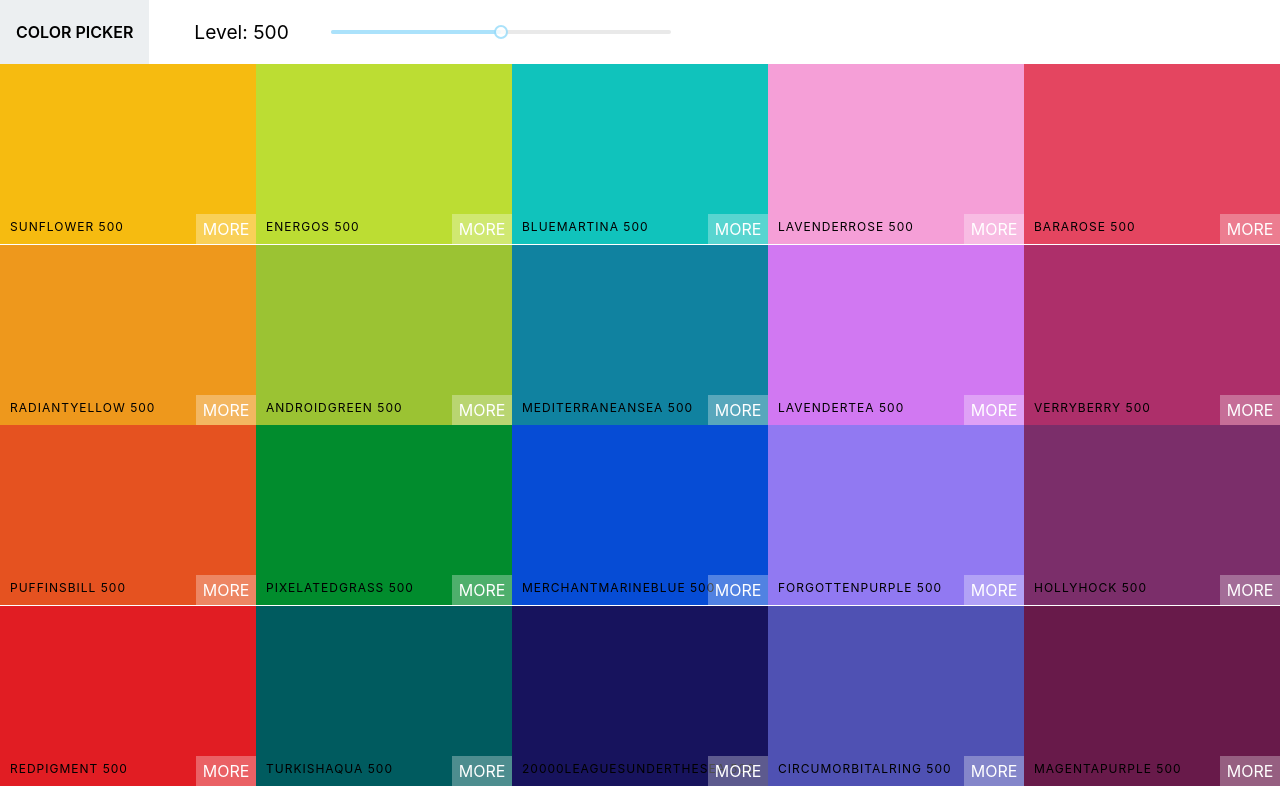
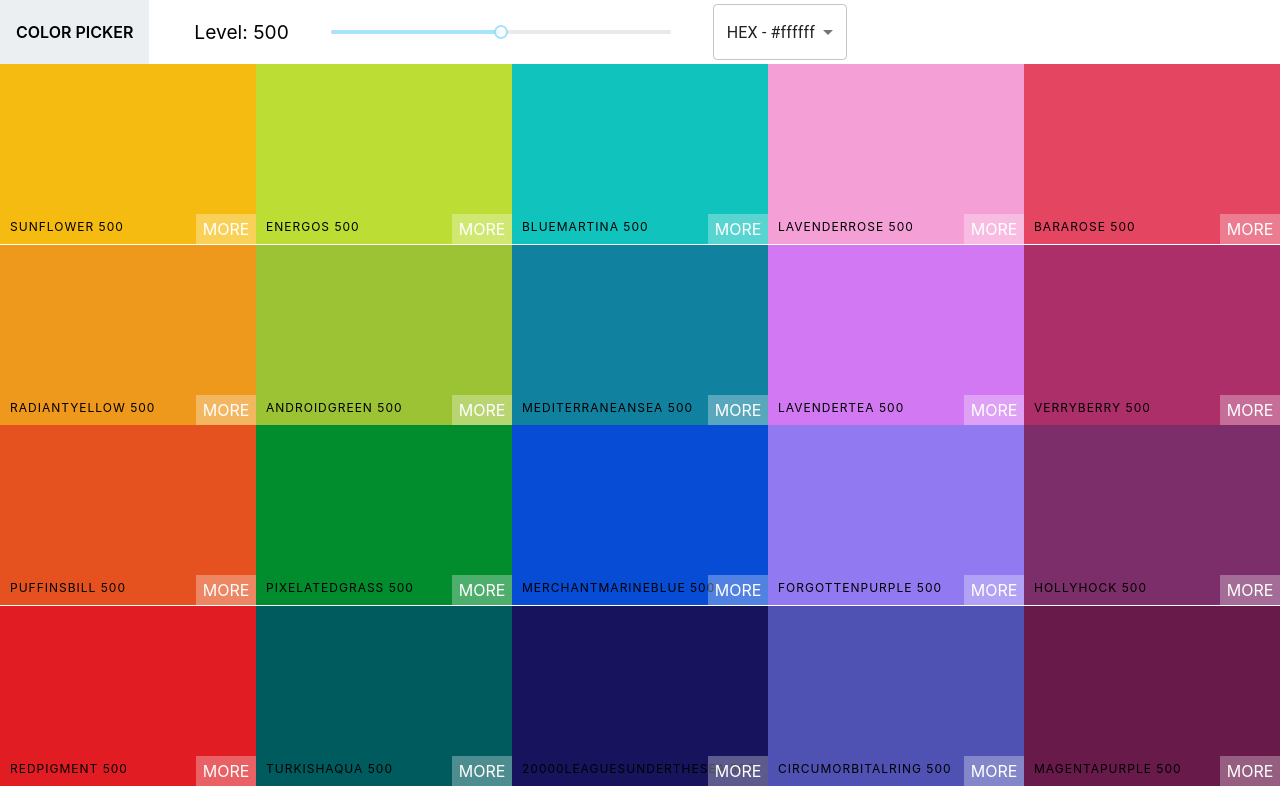
Before and after one commit to MarcuAdrian18/color-palettes-project, a React (Create React App) app: page / in a window 1280 px wide. Built offline with nearby package versions, Linux system fonts and the light colour scheme.

Commit message:
Material UI dropdown menu was added

```diff
--- a/package.json
+++ b/package.json
@@ -3,6 +3,10 @@
   "version": "0.1.0",
   "private": true,
   "dependencies": {
+    "@emotion/core": "^10.1.1",
+    "@emotion/react": "^11.10.4",
+    "@emotion/styled": "^11.10.4",
+    "@mui/material": "^5.10.3",
     "@testing-library/jest-dom": "^5.16.5",
     "@testing-library/react": "^13.3.0",
     "@testing-library/user-event": "^13.5.0",
--- a/src/Navbar.js
+++ b/src/Navbar.js
@@ -1,10 +1,22 @@
 import React, { Component } from "react";
+import Select from "@mui/material/Select/Select";
+import MenuItem from "@mui/material/MenuItem";
 import "rc-slider/assets/index.css";
 import Slider from "rc-slider";
 import "./Navbar.css";
 
 class Navbar extends Component {
+  constructor(props) {
+    super(props);
+    this.state = { format: "hex", open: false };
+    this.handleFormatChange = this.handleFormatChange.bind(this);
+  }
+  handleFormatChange(e) {
+    this.setState({ format: e.target.value, open: true });
+    this.props.handleChange(e.target.value);
+  }
   render() {
+    const { format } = this.state;
     return (
       <header className="Navbar">
         <div className="logo">
@@ -22,6 +34,13 @@ class Navbar extends Component {
             />
           </div>
         </div>
+        <div className="select-container">
+          <Select value={format} onChange={this.handleFormatChange}>
+            <MenuItem value="hex">HEX - #ffffff</MenuItem>
+            <MenuItem value="rgb">RGB - rgb(255,255,255)</MenuItem>
+            <MenuItem value="rgba">RGBA - rgba(255,255,255, 1.0)</MenuItem>
+          </Select>
+        </div>
       </header>
     );
   }
--- a/src/Palette.js
+++ b/src/Palette.js
@@ -6,19 +6,29 @@ import "./Palette.css";
 class Palette extends Component {
   constructor(props) {
     super(props);
-    this.state = { level: 500 };
+    this.state = { level: 500, format: "hex" };
     this.changeLevel = this.changeLevel.bind(this);
+    this.changeFormat = this.changeFormat.bind(this);
   }
   changeLevel(level) {
     this.setState({ level });
   }
+  changeFormat(val) {
+    this.setState({ format: val });
+  }
   render() {
+    const { level, format } = this.state;
     const colorBoxes = this.props.palette.colors[this.state.level].map(
-      (color) => <ColorBox background={color.hex} name={color.name} />
+      (color) => <ColorBox background={color[format]} name={color.name} />
     );
     return (
       <div className="Palette">
-        <Navbar level={this.state.level} changeLevel={this.changeLevel} />
+        <Navbar
+          level={level}
+          changeLevel={this.changeLevel}
+          handleChange={this.changeFormat}
+          showingAllColors
+        />
         <div className="Palette-colors">{colorBoxes}</div>
         {/* Footer goes here */}
       </div>
```
Also changed, not shown: 1 other file (tests, documents, lock files or other folders).
